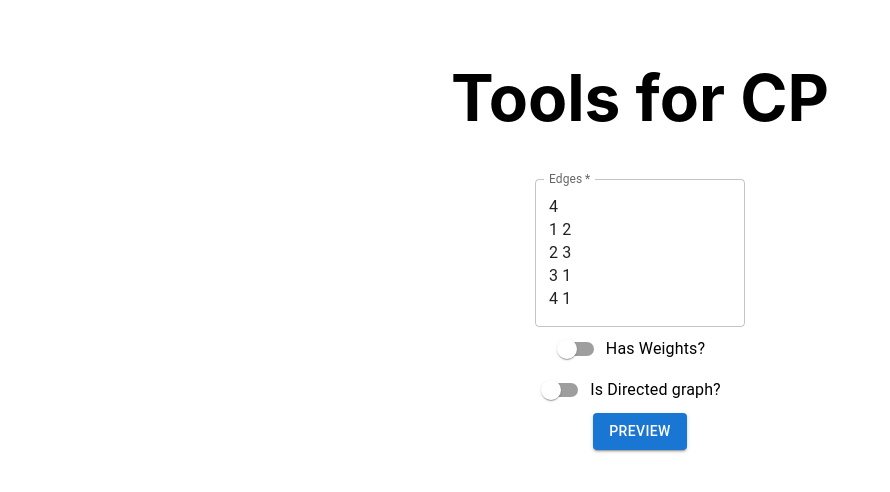
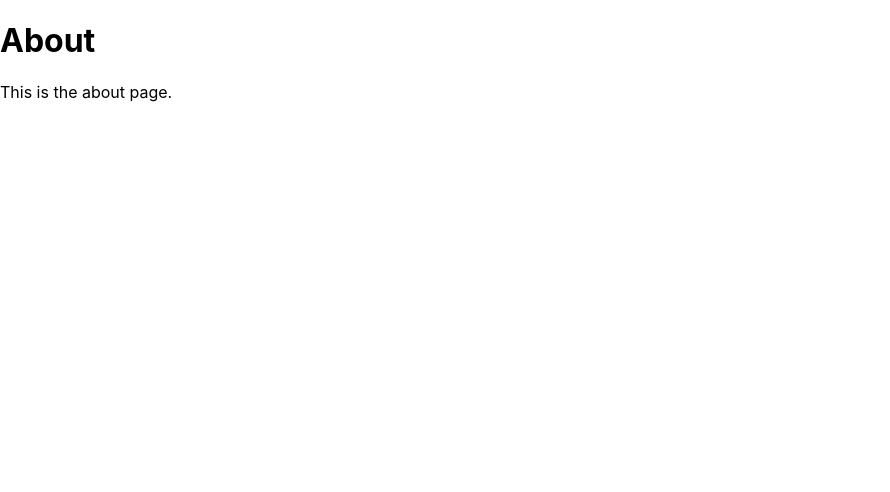
Before and after one commit to AnonySharma/CP-Buddy, a React (Create React App) app: page /about in a window 1280 px wide. Shown: the top 492 px of the page, without its empty margins (0-890 px from the left). Built offline with nearby package versions, Linux system fonts and the light colour scheme.

Commit message:
Added Routers

```diff
--- a/package.json
+++ b/package.json
@@ -13,6 +13,7 @@
         "react": "^17.0.2",
         "react-dom": "^17.0.2",
         "react-graph-vis": "^1.0.7",
+        "react-router-dom": "^6.2.1",
         "react-scripts": "5.0.0",
         "uuid": "^8.3.2",
         "web-vitals": "^2.1.2"
--- a/src/App.js
+++ b/src/App.js
@@ -1,10 +1,20 @@
 import "./App.css";
 import {Component} from "react";
+import {BrowserRouter, Routes, Route} from "react-router-dom";
 import Dashboard from "./components/Home";
+import About from "./components/About";
 
 class App extends Component {
     render() {
-        return <Dashboard />;
+        // add routes here
+        return (
+            <BrowserRouter>
+                <Routes>
+                    <Route path="/about" element={<About />} />
+                    <Route path="/" element={<Dashboard />} />
+                </Routes>
+            </BrowserRouter>
+        );
     }
 }
 
--- /dev/null
+++ b/src/components/About.js
@@ -0,0 +1,14 @@
+import {Component} from "react";
+
+class About extends Component {
+    render() {
+        return (
+            <div>
+                <h1>About</h1>
+                <p>This is the about page.</p>
+            </div>
+        );
+    }
+}
+
+export default About;
```
Also changed, not shown: 2 other files (tests, documents, lock files or other folders).
